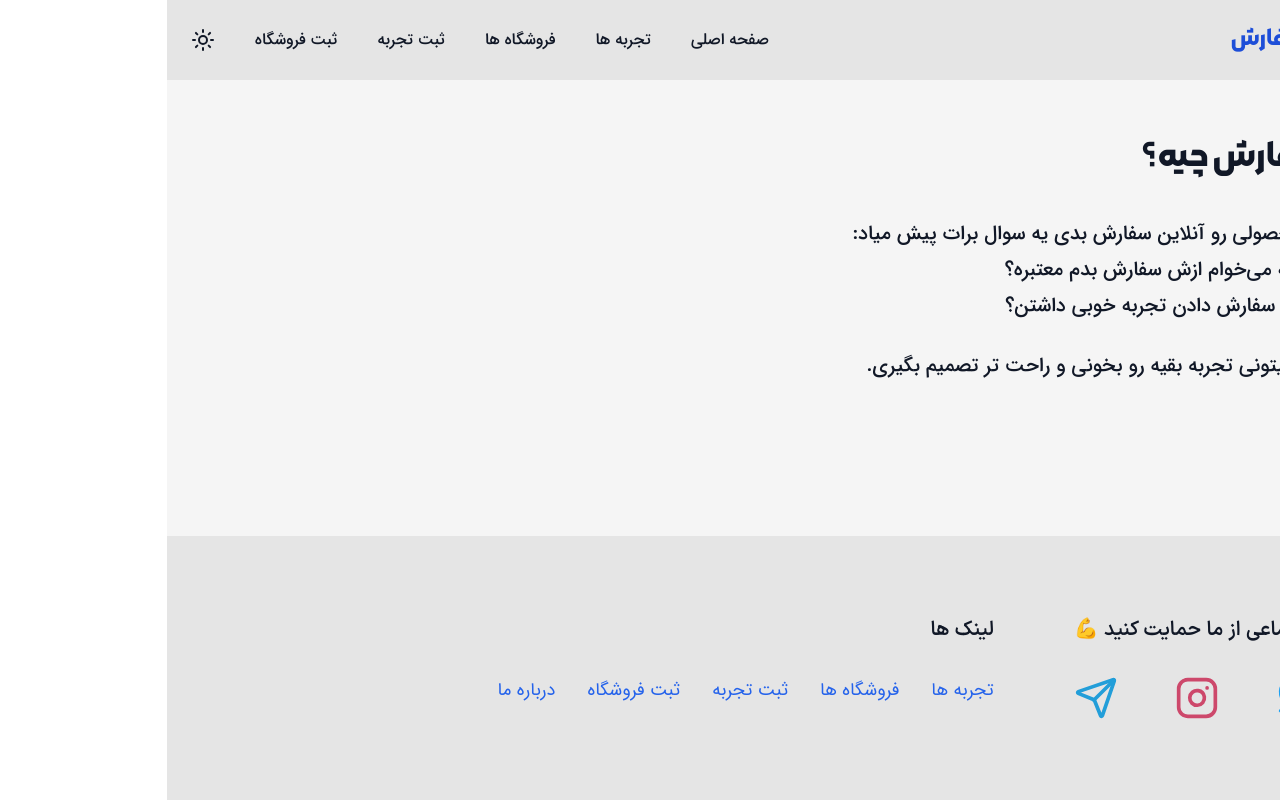
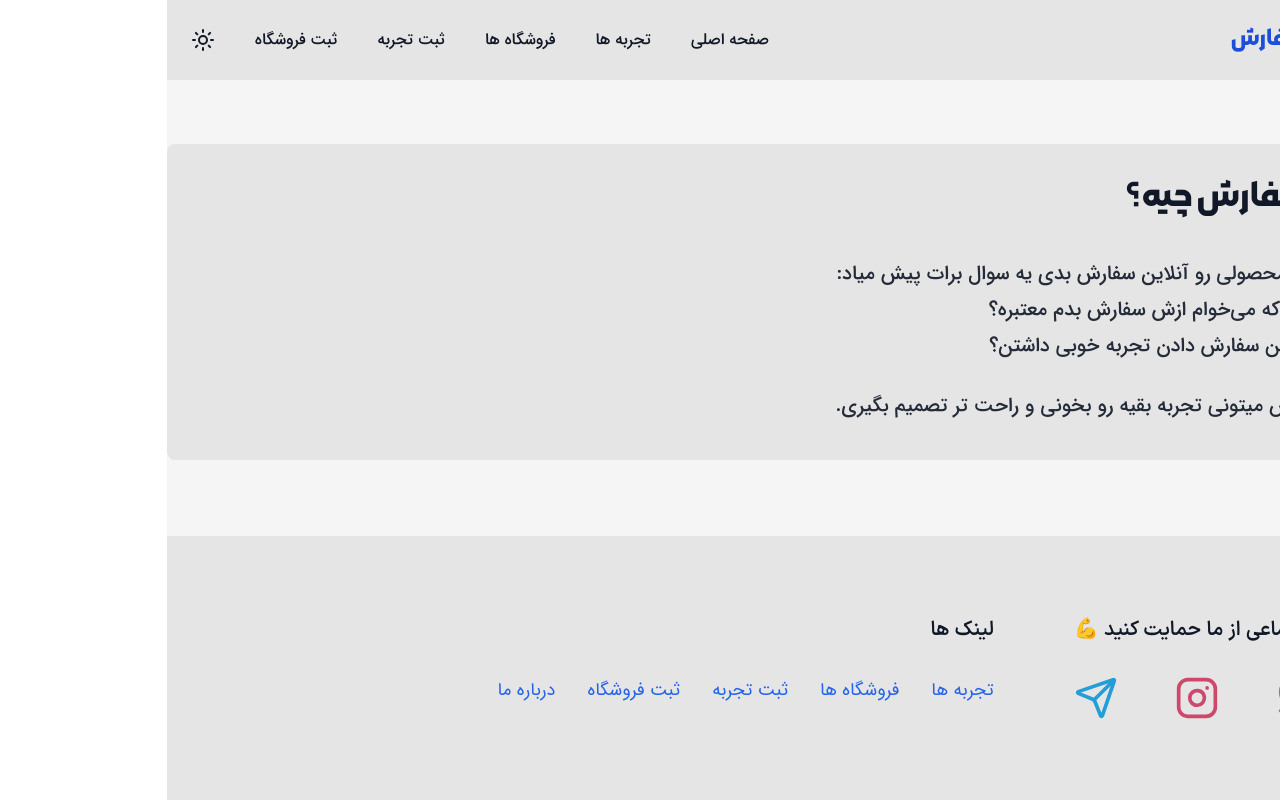
Before and after one commit to MersadHabibi/wiki-sefaresh, a Next.js app: page /about-us in a window 1280 px wide. Built offline with nearby package versions, Linux system fonts and the light colour scheme; no server answers.

Commit message:
Edit: /about-us

```diff
--- a/src/app/about-us/page.tsx
+++ b/src/app/about-us/page.tsx
@@ -3,13 +3,12 @@ import { cn } from "@/lib/utils";
 
 export default function AboutUsPage() {
   return (
-    <main className="container py-14">
+    <main className="container my-16 bg-neutral-200 px-10 pb-10 pt-8 dark:bg-neutral-900 xs:rounded-lg">
       <h1 className={cn("text-3xl font-bold sm:text-4xl", FMorabba.className)}>
         ویکی سفارش چیه؟
       </h1>
-
-      <div className="pt-10 text-lg font-medium sm:text-xl">
-        <p className="leading-9">
+      <div className="pt-10 text-base font-medium opacity-90 sm:text-xl">
+        <p className="leading-7 sm:leading-9">
           وقتی می‌خوای محصولی رو آنلاین سفارش بدی یه سوال برات پیش میاد:
           <br />
           آیا آنلاین شاپی که می‌خوام ازش سفارش بدم معتبره؟
@@ -17,8 +16,26 @@ export default function AboutUsPage() {
           کسایی که قبل من سفارش دادن تجربه خوبی داشتن؟
         </p>
         <br />
-        <p>تو ویکی‌سفارش میتونی تجربه بقیه رو بخونی و راحت تر تصمیم بگیری.</p>
+        <p>_ تو ویکی‌سفارش میتونی تجربه بقیه رو بخونی و راحت تر تصمیم بگیری.</p>
       </div>
     </main>
   );
 }
+
+{
+  /* <h1 className={cn("text-3xl font-bold sm:text-4xl", FMorabba.className)}>
+ویکی سفارش چیه؟
+</h1>
+
+<div className="pt-10 text-lg font-medium sm:text-xl">
+<p className="leading-9">
+  وقتی می‌خوای محصولی رو آنلاین سفارش بدی یه سوال برات پیش میاد:
+  <br />
+  آیا آنلاین شاپی که می‌خوام ازش سفارش بدم معتبره؟
+  <br />
+  کسایی که قبل من سفارش دادن تجربه خوبی داشتن؟
+</p>
+<br />
+<p>تو ویکی‌سفارش میتونی تجربه بقیه رو بخونی و راحت تر تصمیم بگیری.</p>
+</div> */
+}
```
